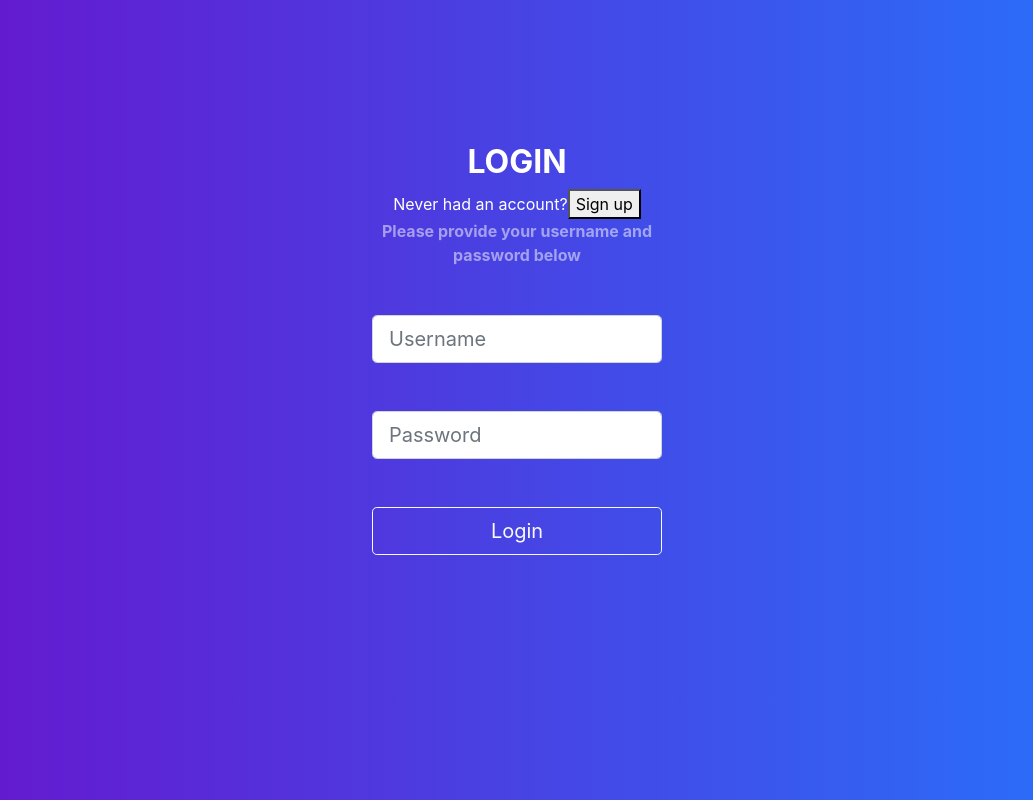
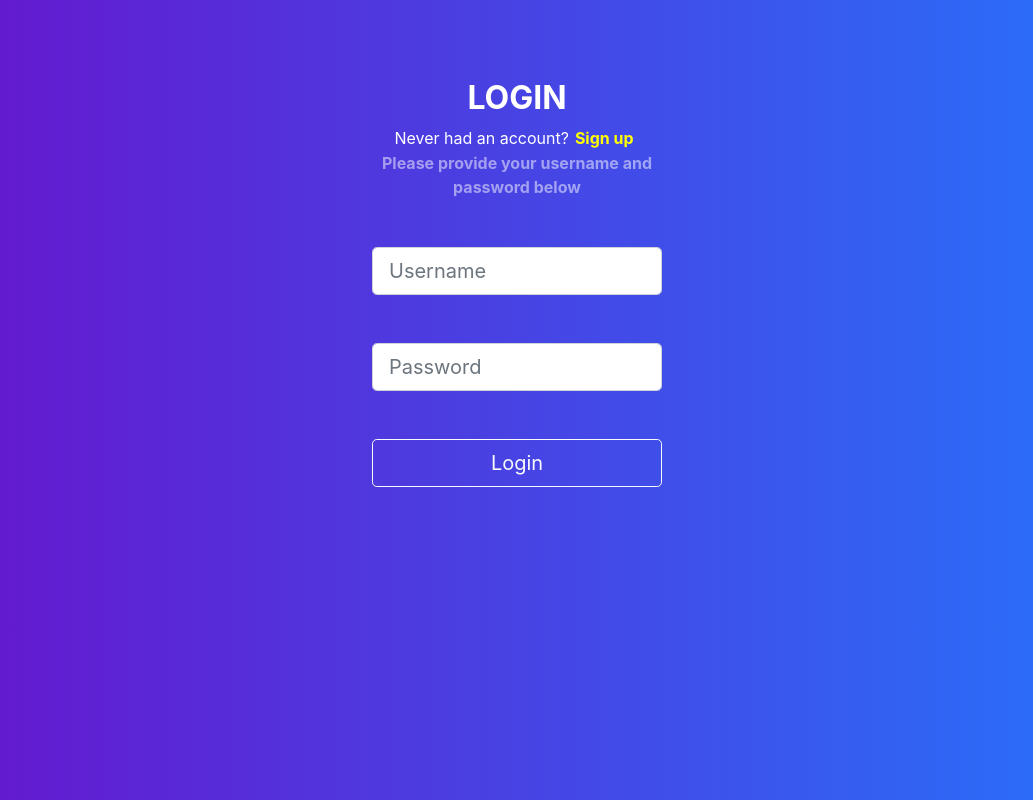
Before and after one commit to ShashankSByakod37/BookManagementSystem, a React (Create React App) app in the folder book/: page / in a window 1280 px wide. Shown: the whole page, without its empty margins (123-1156 px from the left). Built offline with nearby package versions, Linux system fonts and the light colour scheme.

Commit message:
minor changes in user auth

```diff
--- a/book/src/pages/Auth/Login/Login.js
+++ b/book/src/pages/Auth/Login/Login.js
@@ -10,14 +10,15 @@ export const Login = ({ handleClick }) => {
 
   const styling = {
     width: "45%",
-    margin: "0%  27.5% 0% 27.5%",
+    margin: "-5%  27.5% 0% 27.5%",
     backgroundColor: "transparent",
     padding: "10%",
     border: "15px solid transparent",
     borderRadius: "5%",
   };
   const navigate = useNavigate();
-  const { changeIsLogged, changeStatus,isAdmin } = useContext(BookStoreContext);
+  const { changeIsLogged, changeStatus, isAdmin } =
+    useContext(BookStoreContext);
 
   const handleSubmit = async (e) => {
     e.preventDefault();
@@ -38,7 +39,6 @@ export const Login = ({ handleClick }) => {
           if (ele.isAdmin !== isAdmin) {
             changeStatus();
           }
-
 
           console.log("Login Successful");
           const data = {
@@ -70,7 +70,21 @@ export const Login = ({ handleClick }) => {
       <h2 className="fw-bold mb-2 text-uppercase">Login </h2>
       <div className="text-center">
         Never had an account?
-        <button onClick={handleClick}> Sign up</button>
+        <button
+          onClick={handleClick}
+          style={{
+            backgroundColor: "transparent",
+
+            backgroundRepeat: "no-repeat",
+            border: "none",
+            cursor: "pointer",
+            overflow: "hidden",
+            outline: "none",
+            color:"yellow"
+          }}
+        ><b>
+          Sign up
+          </b></button>
       </div>
       <p className="text-white-50 mb-5">
         <b>Please provide your username and password below </b>
--- a/book/src/pages/Auth/Register/Register.js
+++ b/book/src/pages/Auth/Register/Register.js
@@ -91,7 +91,16 @@ export const Register = ({handleClick}) => {
 
       <h2 className="fw-bold mb-2 text-uppercase">Register your Account</h2>
       <div className="text-center">Already have an account?
-      <button onClick = { handleClick }> Sign in</button>
+      <button onClick = { handleClick } style={{
+            backgroundColor: "transparent",
+
+            backgroundRepeat: "no-repeat",
+            border: "none",
+            cursor: "pointer",
+            overflow: "hidden",
+            outline: "none",
+            color:"yellow"
+          }}> <b>Sign in</b></button>
       </div>
       <div className="text-white-50 mb-5">
         <b>Please fill up the Registration form below </b>
```
